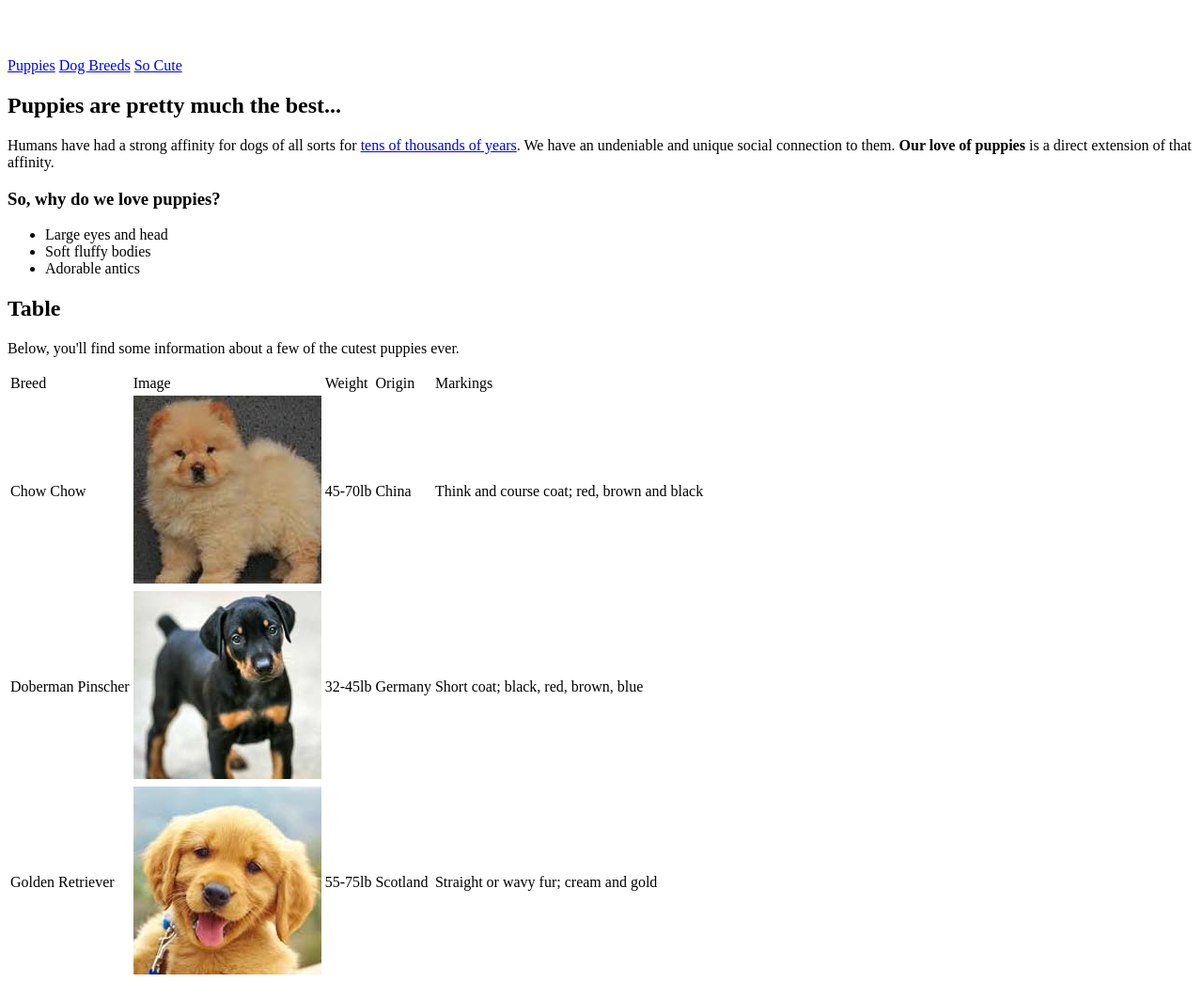
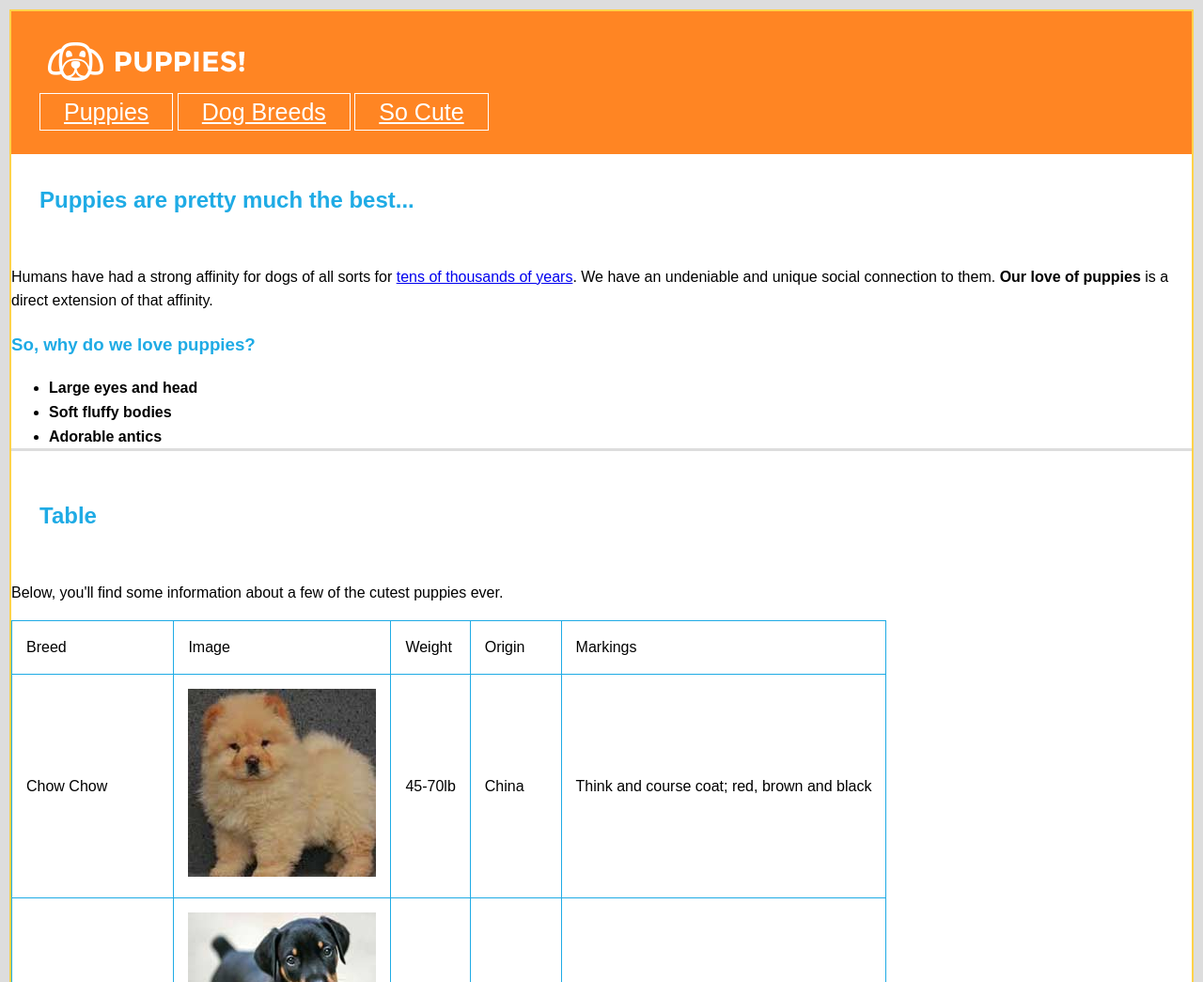
Before and after one commit to cwonokay/css_styling_assessment, a plain HTML site: page starter_files/index.html in a window 1280 px wide. Shown: the top 1045 px of the page at 94% size. Drawn offline with Linux system fonts and the light colour scheme.

Commit message:
work not complete

```diff
--- a/starter_files/index.html
+++ b/starter_files/index.html
@@ -4,10 +4,9 @@
         <meta charset="UTF-8">
         <title>Puppies!</title>
 
-        <link rel="stylesheet" href="style.css">
+        <link rel="stylesheet" href="./style.css"/>
     </head>
     <body>
-
         <div>
             <header id="site_header">
 
--- a/starter_files/style.css
+++ b/starter_files/style.css
@@ -12,3 +12,59 @@ colors:
     blue - #1fabe5
     dark blue - #046c97
 */
+
+#site_header{
+  background-color: #ff8523;
+  margin: 0px;
+  padding: 30px;
+
+}
+
+ body {
+  background: #dddddd;
+  border: 2px solid #ffd24a;
+  padding: 0px;
+  margin: 10px;
+  font-family: sans-serif;
+  line-height: 1.6;
+
+
+}
+.main_navigation a{
+border: 1px solid white;
+padding: 5px 25px 5px 25px;
+font-size: 25px;
+color: white;
+
+}
+
+body> div h2{
+  color: #1fabe5;
+}
+h2{
+  padding: 30px;
+}
+
+#page_content{
+  background: white;
+  margin-top: -25px;
+
+}
+h3{
+  color: #1fabe5;
+}
+
+ul{
+  font-weight: bold;
+  border-bottom: 3px solid#dddddd;
+
+}
+table{
+      border-collapse: collapse;
+
+}
+table, th, td {
+    border: 1px  solid#1fabe5;
+    padding: 15px;
+    text-align: left;
+}
```
